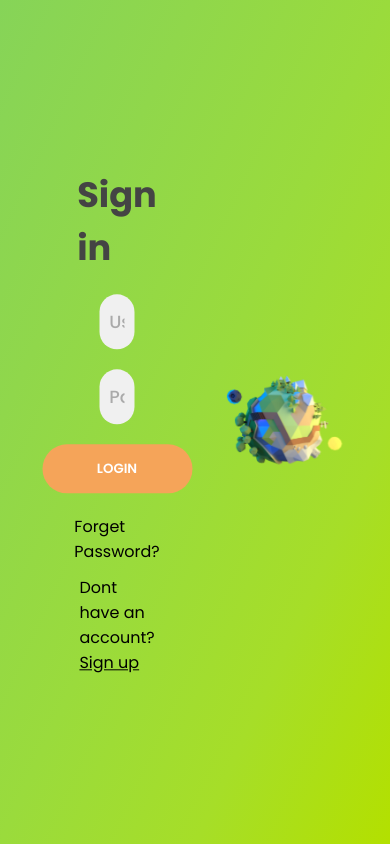
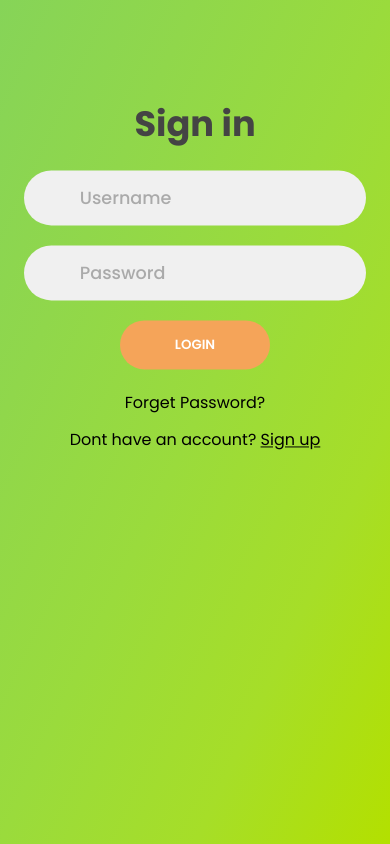
Before and after one commit to Anurag-Bharati/GhumGham, a Django app: page /auth/ in a window 390 px wide. Run offline with Django 4.2, Linux system fonts and the light colour scheme.

Commit message:
Implemented responsiveness 📱 | Changed anchor-hover cursor to pointer 👆

```diff
--- a/static/css/auth/auth.css
+++ b/static/css/auth/auth.css
@@ -195,6 +195,18 @@ form.reg-form {
 
 }
 
+/*For later :)*/
+@keyframes animate {
+    0% {
+        background-position: 0 0;
+    }
+    100% {
+        background-position: 0 740px;
+    }
+
+}
+
+
 @keyframes bounce {
     0%,
     100% {
@@ -299,6 +311,10 @@ form.reg-form {
     transition-delay: 0.6s;
 }
 
+a:hover{
+    cursor: pointer;
+}
+
 .logo {
     position: absolute;
     max-width: 200px;
@@ -372,3 +388,167 @@ form.reg-form {
 .container.sign-in-activate .right-panel {
     pointer-events: all;
 }
+
+@media (max-width: 870px) {
+
+    .container {
+        min-height: 800px;
+        height: 100vh;
+    }
+
+    .login-reg {
+        width: 100%;
+        top: 108%;
+        transform: translate(-50%, -120%);
+        transition: 1s 0.8s ease-in-out;
+    }
+
+    .login-reg,
+    .container.sign-in-activate .login-reg {
+        left: 50%;
+    }
+
+    .logo {
+        position: relative;
+        max-width: 0;
+        max-height: 0;
+        z-index: 00;
+        opacity: 0;
+
+    }
+
+    .panels-container {
+        grid-template-columns: 1fr;
+        grid-template-rows: 1fr 2fr 1fr;
+    }
+
+    .panel {
+        flex-direction: row;
+        justify-content: space-around;
+        align-items: center;
+        padding: 2.5rem 8%;
+        grid-column: 1 / 2;
+    }
+
+    .right-panel {
+        grid-row: 3 / 4;
+    }
+
+    .left-panel {
+        grid-row: 1 / 2;
+    }
+
+    .image {
+        width: 200px;
+        transition: transform 0.9s ease-in-out;
+        transition-delay: 0.6s;
+    }
+
+    .panel .content {
+        padding-right: 15%;
+        transition: transform 0.9s ease-in-out;
+        transition-delay: 0.8s;
+    }
+
+    .panel p {
+        font-size: 0.7rem;
+        padding: 0.5rem 0;
+    }
+
+    .panel h3 {
+        font-size: 1.2rem;
+    }
+
+
+    .btn.transparent {
+        width: 110px;
+        height: 35px;
+        font-size: 0.7rem;
+    }
+
+    .container:before {
+        width: 1500px;
+        height: 1500px;
+        transform: translateX(-50%);
+        left: 30%;
+        bottom: 68%;
+        right: initial;
+        top: initial;
+        transition: 2s ease-in-out;
+    }
+
+    .container.sign-in-activate:before {
+        transform: translate(-50%, 100%);
+        bottom: 32%;
+        right: initial;
+    }
+
+    .container.sign-in-activate .left-panel .image,
+    .container.sign-in-activate .left-panel .content {
+        transform: translateY(-300px);
+    }
+
+    .container.sign-in-activate .right-panel .image,
+    .container.sign-in-activate .right-panel .content {
+        transform: translateY(0px);
+    }
+
+    .container.sign-in-activate .login-reg {
+        top: 5%;
+        transform: translate(-50%, 10%);
+    }
+
+    .right-panel .image,
+    .right-panel .content {
+        transform: translateY(300px);
+    }
+
+    .logo {
+        z-index: 00;
+    }
+
+}
+
+@media (max-width: 570px) {
+    form {
+        padding: 0 1.5rem;
+        justify-content: flex-start;
+    }
+
+    .logo {
+        position: relative;
+        max-width: 0;
+        max-height: 0;
+        z-index: 00;
+        opacity: 0;
+
+    }
+
+    .panels-container {
+        display: none;
+        max-width: 0;
+        max-height: 0;
+    }
+
+    .panel .content {
+        padding: 0.5rem 1rem;
+    }
+
+    .container {
+        padding: 1.5rem;
+    }
+
+    .container:before {
+        bottom: 72%;
+        left: 50%;
+    }
+
+    .container.sign-in-activate:before {
+        bottom: 28%;
+        left: 50%;
+    }
+
+    .logo {
+        z-index: 00;
+    }
+}
```
